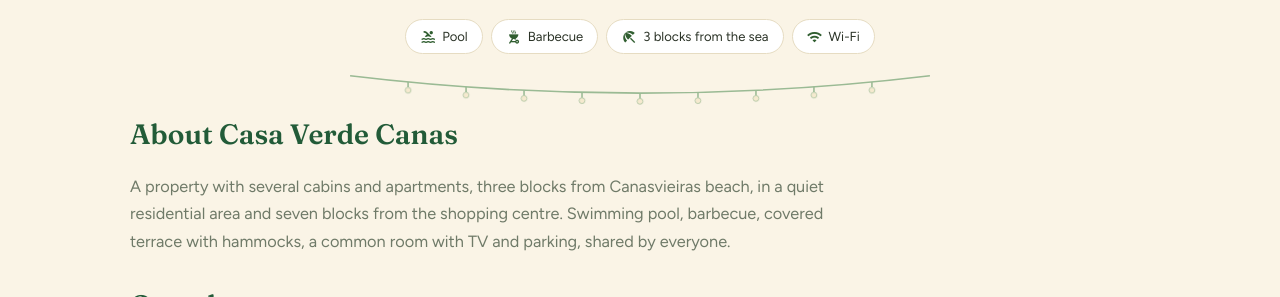
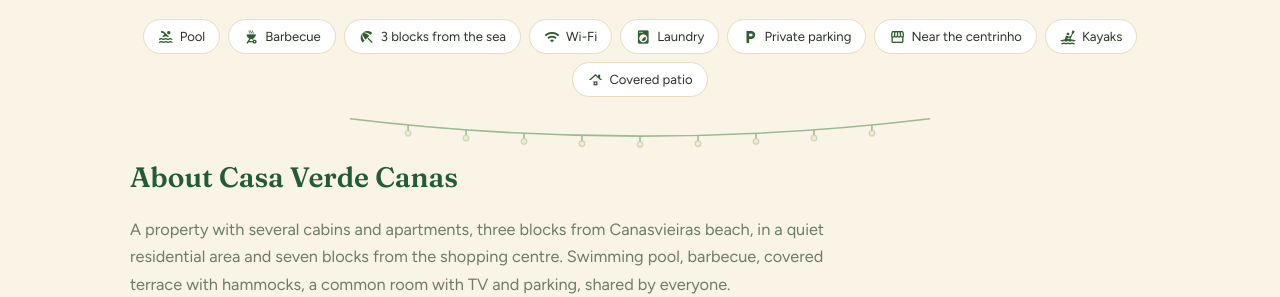
Before and after one commit to casaverdecanas-blip/casaverdecanas, a plain HTML site: page index.html in a window 1280 px wide. Shown: the part 838-1135 px from the top of the page. Drawn offline with Linux system fonts and the light colour scheme.

Commit message:
Portada: cinco chips más con ícono (lavandería, estacionamiento, centrinho, kayaks, patio techado) (cv2-shell-v150)
Co-Authored-By: Claude Sonnet 5.5 <noreply@anthropic.com>
Claude-Session: https://claude.ai/code/session_01N27WXjWG5dG1CiUtF9WfpE

```diff
--- a/index.html
+++ b/index.html
@@ -436,6 +436,11 @@
       <span class="chip"><span class="material-icons">outdoor_grill</span><span data-t="c2">Churrasqueira</span></span>
       <span class="chip"><span class="material-icons">beach_access</span><span data-t="c3">3 quadras do mar</span></span>
       <span class="chip"><span class="material-icons">wifi</span><span data-t="c4">Wi-Fi</span></span>
+      <span class="chip"><span class="material-icons">local_laundry_service</span><span data-t="c5">Lavanderia</span></span>
+      <span class="chip"><span class="material-icons">local_parking</span><span data-t="c6">Estacionamento interno</span></span>
+      <span class="chip"><span class="material-icons">storefront</span><span data-t="c7">Pertinho do centrinho</span></span>
+      <span class="chip"><span class="material-icons">kayaking</span><span data-t="c8">Caiaques</span></span>
+      <span class="chip"><span class="material-icons">roofing</span><span data-t="c9">Pátio coberto</span></span>
     </div>
   </div>
 </div>
--- a/interno/sw.js
+++ b/interno/sw.js
@@ -561,7 +561,9 @@
 //   ?c=<id> lleva a la tarjeta de esa cabaña. cabanas.html y espacios.html ya no editan nombres, descripciones, fotos ni
 //   textos: quedan los DATOS (capacidad, tarifas, inventario, guía, calendario, WhatsApp) y el alta y el orden. nucleo.js:
 //   «Editar el sitio» primero en el grupo Sitio.
-const VERSION = 'cv2-shell-v149';
+// v150 (24-nov-2026) — la portada suma cinco chips con ícono (Mauro): lavandería, estacionamiento interno, cerca del centrinho,
+//   kayaks y patio techado (c5…c9; textos-sitio.js +5 claves por idioma, 149), todos editables desde «Editar el sitio».
+const VERSION = 'cv2-shell-v150';
 
 const SHELL = [
   './',
--- a/interno/textos-sitio.js
+++ b/interno/textos-sitio.js
@@ -73,6 +73,7 @@ export const T = {
     'precioAviso':'Os preços que aparecem nos espaços são de referência da baixa temporada. Escolha as datas e peça o orçamento: respondemos pelo WhatsApp com o valor exato.',
     bajada:'Cabanas e apartamentos em Canasvieiras, Florianópolis. Piscina, churrasqueira e espaço para toda a família.',
     c1:'Piscina', c2:'Churrasqueira', c3:'3 quadras do mar', c4:'Wi-Fi',
+    c5:'Lavanderia', c6:'Estacionamento interno', c7:'Pertinho do centrinho', c8:'Caiaques', c9:'Pátio coberto',
     // 23-nov-2026: el bloque que explica el predio entero (lo reescribe Mauro desde el editor visual; admite varios párrafos)
     predio_t:'Sobre a Casa Verde Canas',
     predio_p:'Um terreno com várias cabanas e apartamentos, a três quadras da praia de Canasvieiras, numa área residencial tranquila e a sete quadras do centro comercial. Piscina, churrasqueira, terraço coberto com redes, sala comum com TV e estacionamento, compartilhados por todos.',
@@ -224,6 +225,7 @@ export const T = {
     'precioAviso':'Los precios que ves en los espacios son de referencia de temporada baja. Elegí las fechas y pedí el presupuesto: te respondemos por WhatsApp con el valor exacto.',
     bajada:'Cabañas y departamentos en Canasvieiras, Florianópolis. Piscina, parrilla y lugar para toda la familia.',
     c1:'Piscina', c2:'Parrilla', c3:'3 cuadras del mar', c4:'Wi-Fi',
+    c5:'Lavandería', c6:'Estacionamiento interno', c7:'Cerca del centrinho', c8:'Kayaks', c9:'Patio techado',
     predio_t:'Sobre Casa Verde Canas',
     predio_p:'Un predio con varias cabañas y apartamentos, a tres cuadras de la playa de Canasvieiras, en una zona residencial tranquila y a siete cuadras del centro comercial. Piscina, parrilla, terraza techada con hamacas, sala común con TV y estacionamiento, compartidos por todos.',
     pie_lugar:'Canasvieiras, Florianópolis — SC, Brasil',
@@ -374,6 +376,7 @@ export const T = {
     'precioAviso':'The prices shown on each place are low-season reference prices. Pick your dates and ask for a quote: we reply on WhatsApp with the exact figure.',
     bajada:'Cabins and apartments in Canasvieiras, Florianópolis. Pool, barbecue and room for the whole family.',
     c1:'Pool', c2:'Barbecue', c3:'3 blocks from the sea', c4:'Wi-Fi',
+    c5:'Laundry', c6:'Private parking', c7:'Near the centrinho', c8:'Kayaks', c9:'Covered patio',
     predio_t:'About Casa Verde Canas',
     predio_p:'A property with several cabins and apartments, three blocks from Canasvieiras beach, in a quiet residential area and seven blocks from the shopping centre. Swimming pool, barbecue, covered terrace with hammocks, a common room with TV and parking, shared by everyone.',
     pie_lugar:'Canasvieiras, Florianópolis — SC, Brasil',
```
Also changed, not shown: 1 other file.
